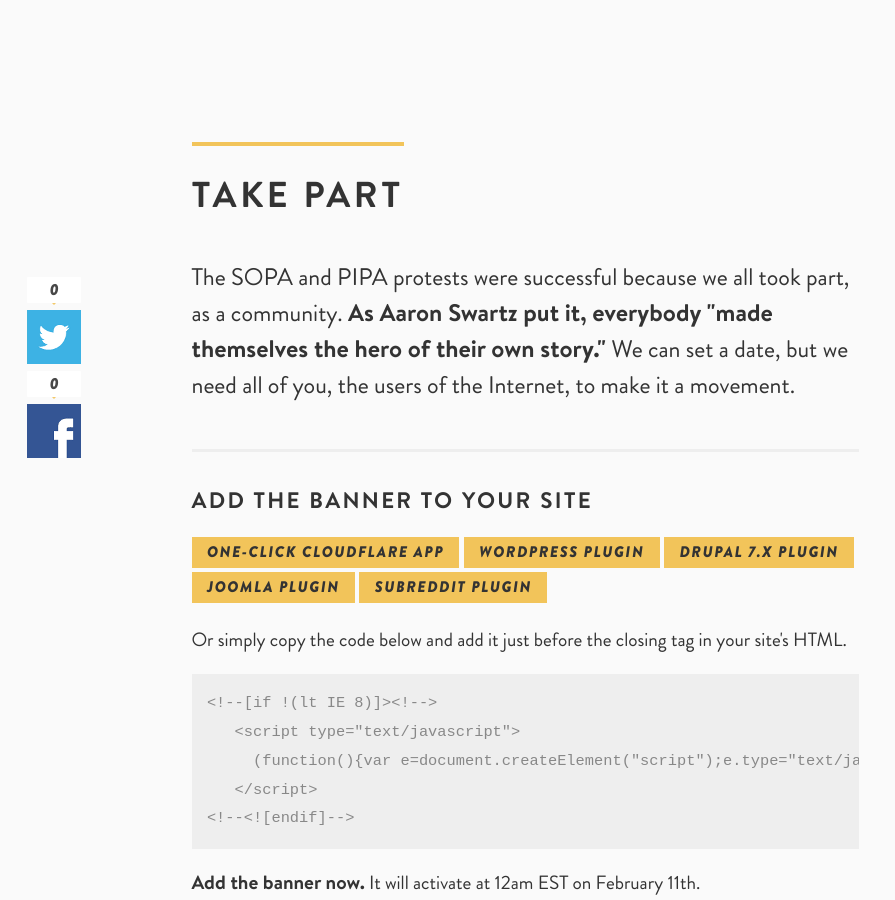
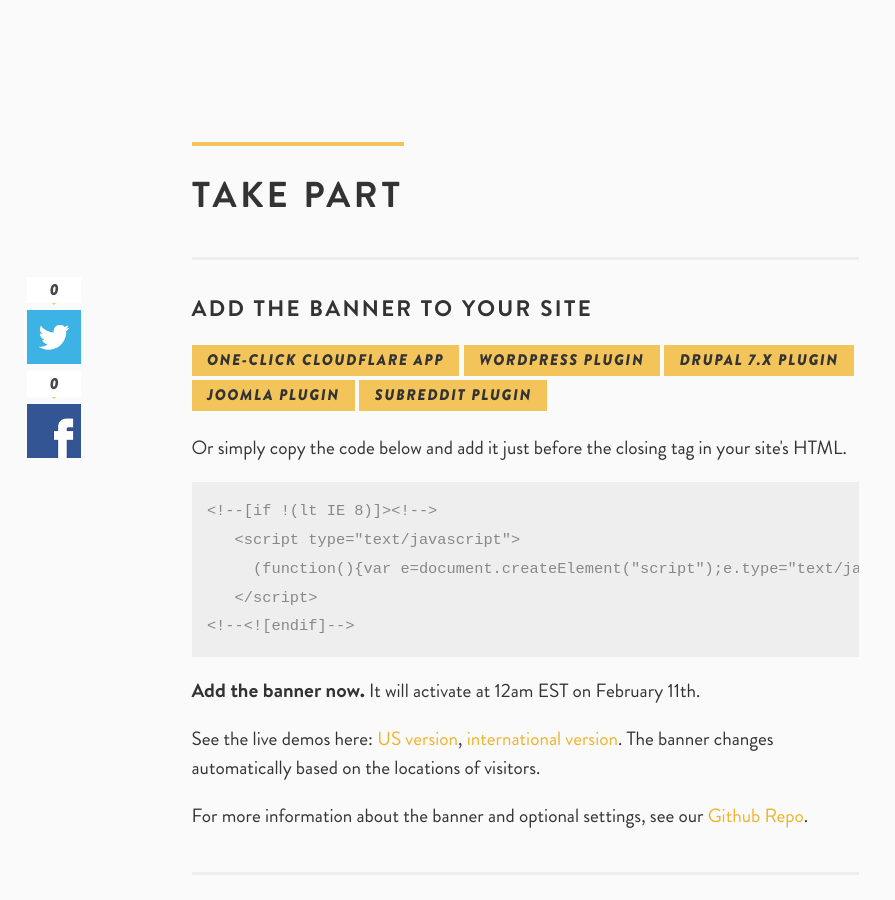
Before and after one commit to tfrce/thedaywefightback, a Jekyll site: the page built from international/index.html, in a window 1280 px wide and 900 px high, scrolled down 1547 px. Shown: the whole window, without its empty margins (0-895 px from the left). Built offline with Jekyll 4.4.1, drawn with Linux system fonts in a browser that asks for light colours; Markdown is read by kramdown in place of the engine named in the settings; comment, search, counter and statistics services are not loaded.

Commit message:
more fixes

```diff
--- a/_layouts/home-international.html
+++ b/_layouts/home-international.html
@@ -152,9 +152,6 @@
 		<section id="take-part">
 			<div class="container">
 				<h2><span>Take part</span></h2>
-				<article class="intro">
-					<p>The SOPA and PIPA protests were successful because we all took part, as a community. <strong>As Aaron Swartz put it, everybody "made themselves the hero of their own story."</strong> We can set a date, but we need all of you, the users of the Internet, to make it a movement.</p>
-				</article>
 
 				<!--
 				<div class="form-container">
--- a/_layouts/home.html
+++ b/_layouts/home.html
@@ -145,7 +145,7 @@
 				    <img src="/img/video-splash-2.png" id="video-preload" />
 				</div>
 		</section>
-
+		<a name="laws"></a>
 		<section id="action">
 			<div class="container">
 				<h2><span>What we can do</span></h2>
```
